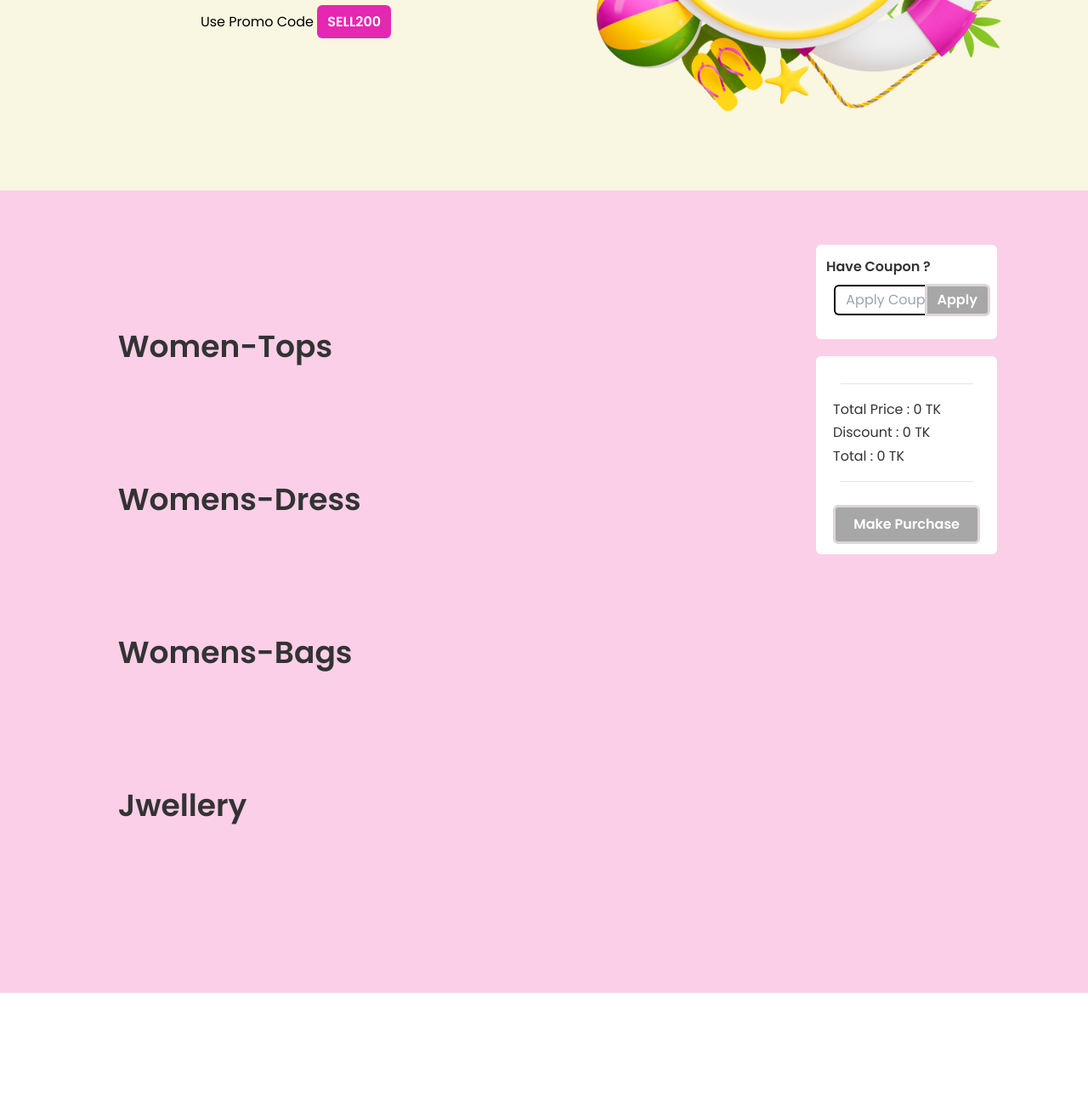
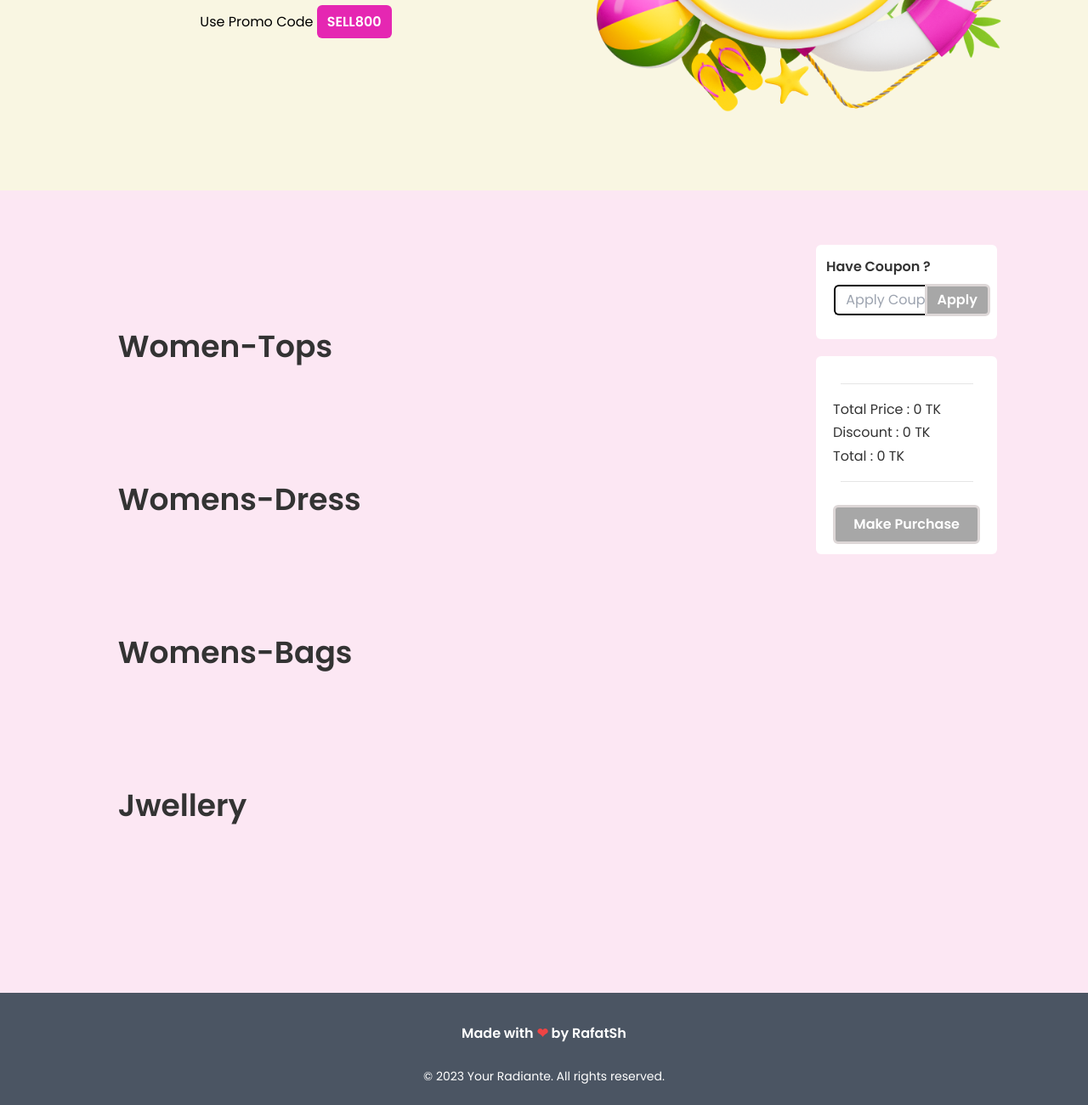
Before and after one commit to RafatSh-hash/Radiante, a plain HTML site: page index.html in a window 1280 px wide. Shown: the part 488-1788 px from the top of the page at 85% size. Before the commit the page ends 1656 px from the top, so only its background shows below. Drawn offline with nearby package versions, Linux system fonts and the light colour scheme; no server answers.

Commit message:
Added Footer and Fixed Styles

```diff
--- a/JS/script.js
+++ b/JS/script.js
@@ -267,8 +267,8 @@ applyButton.addEventListener("click", function () {
   const discountInput = document.getElementById("disCountInput");
   const discountInputValue = discountInput.value.toUpperCase();
 
-  if (!(discountInputValue === "SELL200")) {
-    window.alert("Please enter 'SELL200' for the discount");
+  if (!(discountInputValue === "SELL800")) {
+    window.alert("Please enter 'SELL800' for the discount");
   } else {
     const discount = totalPrice * 0.2;
     const finalTotal = totalPrice - discount;
--- a/index.html
+++ b/index.html
@@ -20,19 +20,20 @@
         href="https://fonts.googleapis.com/css2?family=Poppins:ital,wght@0,100;0,200;0,300;0,400;0,500;0,600;0,700;0,800;0,900;1,100;1,200;1,300;1,400;1,500;1,600;1,700;1,800;1,900&display=swap"
         rel="stylesheet">
     <title>Radiante</title>
+
 </head>
 
-<body class="bg-pink-200">
+<body class="bg-pink-100">
     <!-- Banner  -->
     <div class="flex flex-col-reverse md:flex-row lg:flex-row bg-[#F9F6E2] items-center py-16 px-14">
         <div class="w-full md:w-1/2 lg:w-1/2 text-center">
-            <p class="font-semibold text-xl mb-16">---SALE FEVER---</p>
+            <p class="font-semibold text-xl mb-16">😍SALE FEVER😍</p>
             <h1 class="text-4xl w-full md:w-full lg:w-2/3 px-5 md:px-10 lg:px-20 mb-16 mx-auto font-bold text-gray-900">
                 Purchase
                 TK 800 or
                 above & get <span class="text-[#E527B2]">20%
                     off</span></h1>
-            <p>Use Promo Code <span class="bg-[#E527B2] text-white py-2 px-3 font-semibold rounded-md">SELL200</span>
+            <p>Use Promo Code <span class="bg-[#E527B2] text-white py-2 px-3 font-semibold rounded-md">SELL800</span>
             </p>
 
         </div>
@@ -160,6 +161,19 @@
                     Home</button></a>
         </div>
     </div>
+    <!-- footer -->
+    <footer class="bg-gray-600 py-6">
+        <div class="container mx-auto flex justify-center items-center">
+            <p class="text-center text-white py-3 font-semibold">
+                Made with <span class="text-red-500">❤</span> by RafatSh
+            </p>
+
+        </div>
+        <div class="mt-4 text-center text-white text-sm">
+            &copy; 2023 Your Radiante. All rights reserved.
+        </div>
+    </footer>
+
 
 
     <script src="./UIKit/uikit.min.js"></script>
```
Also changed, not shown: 1 other file.
